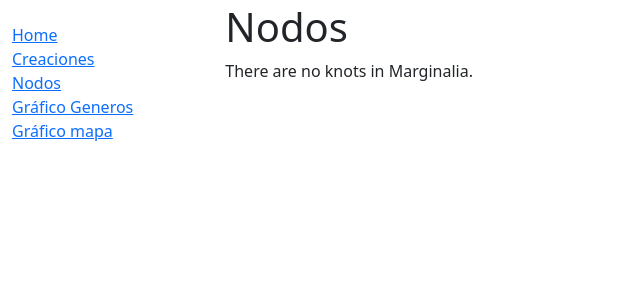
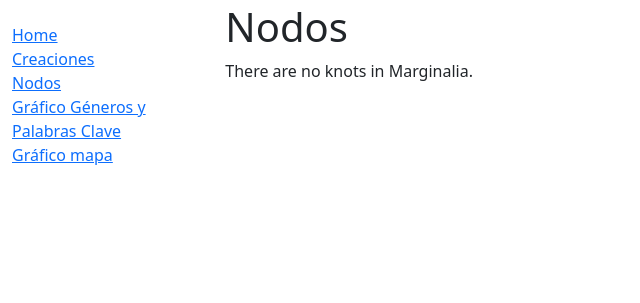
Before and after one commit to Extremoduro12345/marginalia, a Django app: page /catalog/knots/ in a window 1280 px wide. Shown: the part 53-356 px from the top of the page, without its empty margins (0-640 px from the left). Run offline with Django 3.2, Linux system fonts and the light colour scheme; data that the repository does not hold is empty; parts of the project's set-up code (start-up, migrations or seed data) failed here and were passed over; some libraries are stand-ins or nearby versions.

Commit message:
Update base.html

```diff
--- a/marginalia_paratexta/catalog/templates/base.html
+++ b/marginalia_paratexta/catalog/templates/base.html
@@ -40,7 +40,7 @@
               <li><a href="{% url 'index' %}">Home</a></li>
               <li><a href="{% url 'creations' %}">Creaciones</a></li>
               <li><a href="{% url 'knots' %}">Nodos</a></li>
-              <li><a href="{% url 'graph' %}">Gráfico Generos</a></li>
+              <li><a href="{% url 'graph' %}">Gráfico Géneros y Palabras Clave</a></li>
               <li><a href="{% url 'map' %}">Gráfico mapa</a></li>
             </ul>
           {% endblock %}
```
